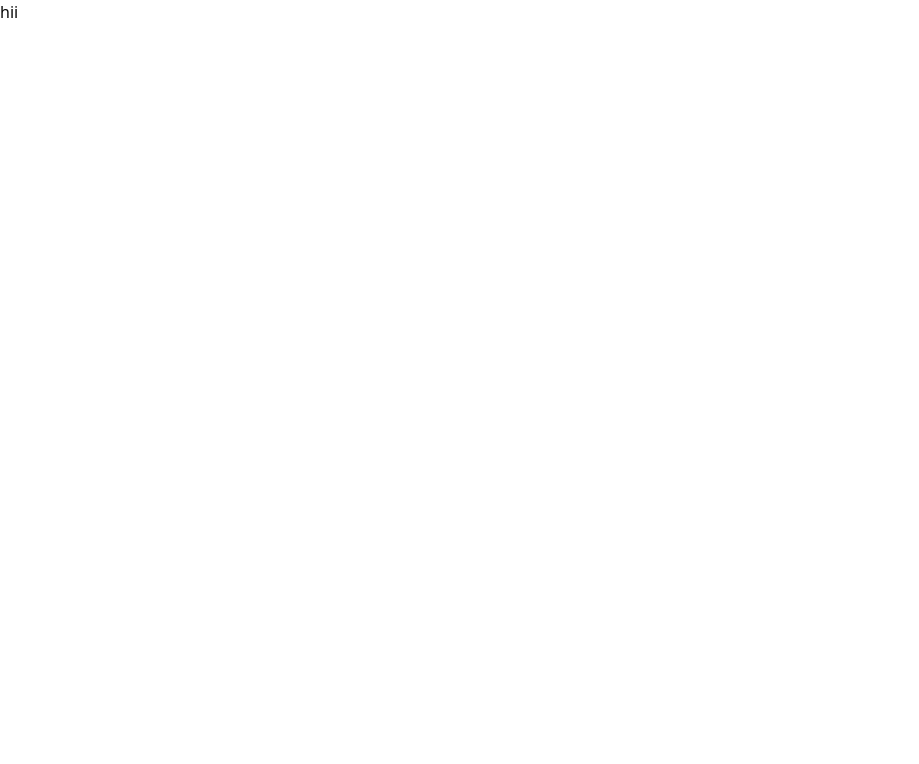
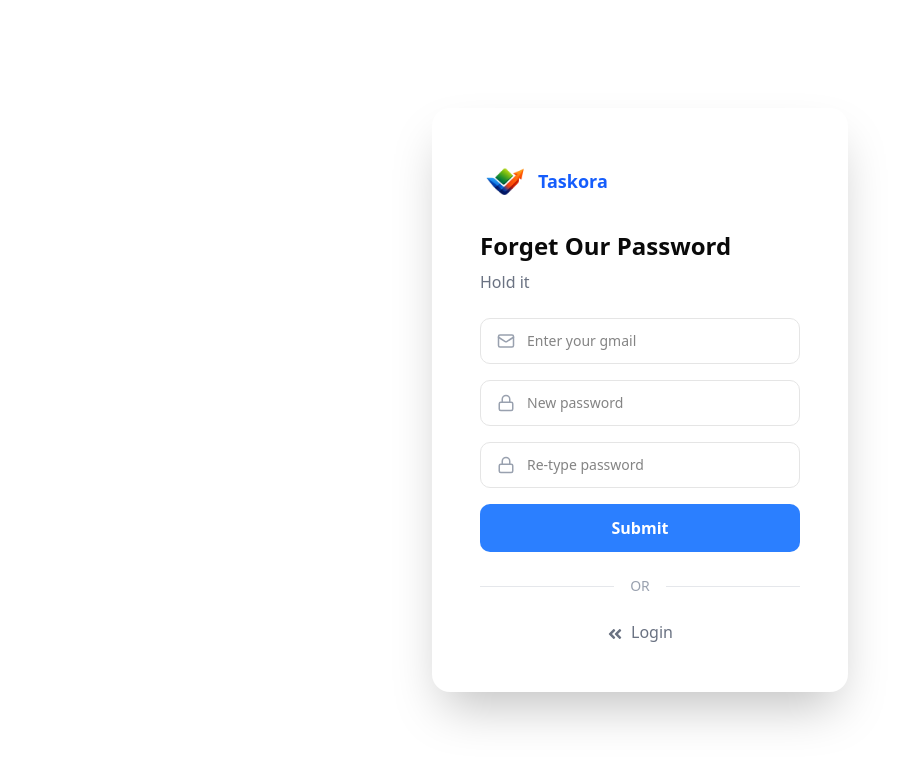
Before and after one commit to hemantgupta98/Taskora, a Next.js app in the folder taskora/: page /forget in a window 1280 px wide. Shown: the top 764 px of the page, without its empty margins (0-919 px from the left). Built offline with nearby package versions, Linux system fonts and the light colour scheme.

Commit message:
some changes on forget page

```diff
--- a/taskora/src/app/auth/layout.tsx
+++ /dev/null
@@ -1,18 +0,0 @@
-import type { Metadata } from "next";
-
-export const metadata: Metadata = {
-  title: "Auth | Taskora",
-  description: "Login/Register to Taskora",
-};
-
-export default function AuthLayout({
-  children,
-}: {
-  children: React.ReactNode;
-}) {
-  return (
-    <div className="min-h-screen flex items-center justify-center bg-gray-50">
-      {children}
-    </div>
-  );
-}
--- a/taskora/src/app/auth/login/page.tsx
+++ b/taskora/src/app/auth/page.tsx
@@ -1,5 +1,5 @@
 "use client";
-import AuthForm from "../../../components/ui/AuthForm";
+import AuthForm from "../../components/ui/AuthForm";
 import Image from "next/image";
 import { motion } from "motion/react";
 import { useRouter } from "next/navigation";
--- a/taskora/src/app/forget/page.tsx
+++ b/taskora/src/app/forget/page.tsx
@@ -1,15 +1,150 @@
 "use client";
-import { useState } from "react";
-import { Mail } from "lucide-react";
+import { Mail, Lock, User2Icon, LogIn } from "lucide-react";
+import SocialButton from "../../components/ui/SocailButton";
+import { useRouter } from "next/navigation";
+import Image from "next/image";
+import { SubmitHandler, useForm } from "react-hook-form";
+import { Toaster, toast } from "sonner";
+import { RiGhost2Fill } from "react-icons/ri";
+import { FaAngleDoubleLeft } from "react-icons/fa";
 
-const forget = () => {
-  // eslint-disable-next-line react-hooks/rules-of-hooks
+type Input = {
+  email: string;
+  password: string;
+  rePassword: string;
+};
+
+export default function AuthForm() {
+  const {
+    register,
+    handleSubmit,
+    reset,
+    formState: { errors },
+  } = useForm<Input>();
+
+  const onSubmit: SubmitHandler<Input> = (data) => {
+    console.log(data);
+    reset();
+    if (data.email && data.password && data.rePassword) {
+      toast.success("Successfully created");
+    }
+  };
+
+  const router = useRouter();
 
   return (
     <>
-      <div>hii</div>
+      <div className="w-full min-h-screen flex justify-center items-center px-4">
+        <div className="p-8 sm:p-12 w-full sm:w-105 lg:w-1/3  rounded-2xl shadow-2xl overflow-hidden">
+          {/* Logo */}
+          <div className="flex items-center gap-2 mb-6">
+            <div>
+              <Image src="/logo.png" alt="logo" height={50} width={50} />
+            </div>
+            <span className="font-semibold text-lg text-blue-600">Taskora</span>
+          </div>
+
+          <h2 className="text-2xl font-bold mb-2">Forget Our Password</h2>
+          <p className="text-gray-500 mb-6">Hold it</p>
+
+          {/* Form */}
+          <form className="space-y-4" onSubmit={handleSubmit(onSubmit)}>
+            <Input
+              icon={<Mail size={18} />}
+              placeholder="Enter your gmail"
+              type="email"
+              {...register("email", {
+                required: "Enter your valid email",
+                pattern: {
+                  value: /^\S+@\S+\.\S+$/,
+                  message: "Enter a new password",
+                },
+              })}
+            />
+            {errors.email && (
+              <p className="text-red-500 text-sm mt-1 ml-1">
+                {errors.email.message}
+              </p>
+            )}
+
+            <Input
+              icon={<Lock size={18} />}
+              placeholder="New password"
+              type="password"
+              {...register("password", {
+                required: "Enter your new password",
+                pattern: {
+                  value: /^[A-Za-z]{1,10}$/,
+                  message: "Enter a new password",
+                },
+                minLength: 4,
+              })}
+            />
+            {errors.password && (
+              <p className="text-red-500 text-sm mt-1 ml-1">
+                {errors.password.message}
+              </p>
+            )}
+            <Input
+              icon={<Lock size={18} />}
+              placeholder="Re-type password"
+              type="password"
+              {...register("rePassword", {
+                required: "Password not match",
+                pattern: {
+                  value: /^[A-Za-z]{1,10}$/,
+                  message: "Password must be 1–10 letters only",
+                },
+                minLength: 4,
+              })}
+            />
+            {errors.rePassword && (
+              <p className="text-red-500 text-sm mt-1 ml-1">
+                {errors.rePassword.message}
+              </p>
+            )}
+
+            <Toaster position="top-center" expand={false} richColors />
+            <button className="w-full bg-blue-500 text-white py-3 rounded-lg font-semibold cursor-pointer">
+              Submit
+            </button>
+          </form>
+
+          {/* Divider */}
+          <div className="flex items-center gap-4 my-6">
+            <div className="flex-1 h-px bg-gray-200" />
+            <span className="text-sm text-gray-400">OR</span>
+            <div className="flex-1 h-px bg-gray-200" />
+          </div>
+
+          {/* Social */}
+          <div
+            onClick={() => router.push("/auth")}
+            className=" cursor-pointer gap-2 flex justify-center text-gray-500"
+          >
+            <FaAngleDoubleLeft className="mt-1.5" />
+            Login
+          </div>
+        </div>
+      </div>
     </>
   );
-};
-
-export default forget;
+}
+{
+  /**Impot this when you use input tag */
+}
+function Input({
+  icon,
+  ...props
+}: {
+  icon: React.ReactNode;
+  placeholder: string;
+  type?: string;
+}) {
+  return (
+    <div className="flex items-center gap-3 border rounded-lg px-4 py-3">
+      <span className="text-gray-400">{icon}</span>
+      <input {...props} className="w-full outline-none text-sm" />
+    </div>
+  );
+}
--- a/taskora/src/app/main/page.tsx
+++ b/taskora/src/app/main/page.tsx
@@ -1,4 +1,5 @@
-import Appshell from "../../components/layout/Appshell";
+{
+  /**import Appshell from "../../components/layout/Appshell";
 
 export default function MainLayout({
   children,
@@ -13,3 +14,5 @@ export default function MainLayout({
     </html>
   );
 }
+ */
+}
--- a/taskora/src/components/ui/AuthForm.tsx
+++ b/taskora/src/components/ui/AuthForm.tsx
@@ -2,6 +2,7 @@
 import { Mail, Lock, User2Icon } from "lucide-react";
 import SocialButton from "./SocailButton";
 import { useState } from "react";
+import { useRouter } from "next/navigation";
 import Image from "next/image";
 import { SubmitHandler, useForm } from "react-hook-form";
 import { Toaster, toast } from "sonner";
@@ -31,6 +32,8 @@ export default function AuthForm() {
   const onError = () => {
     toast.error("Fill all fields");
   };
+
+  const router = useRouter();
 
   return (
     <div className="p-8 sm:p-12">
@@ -105,7 +108,10 @@ export default function AuthForm() {
         />
 
         {mode === "login" && (
-          <div className="text-right text-sm text-blue-500 cursor-pointer">
+          <div
+            onClick={() => router.push("/forget")}
+            className="text-right text-sm text-blue-500 cursor-pointer"
+          >
             Forgot Password?
           </div>
         )}
```
